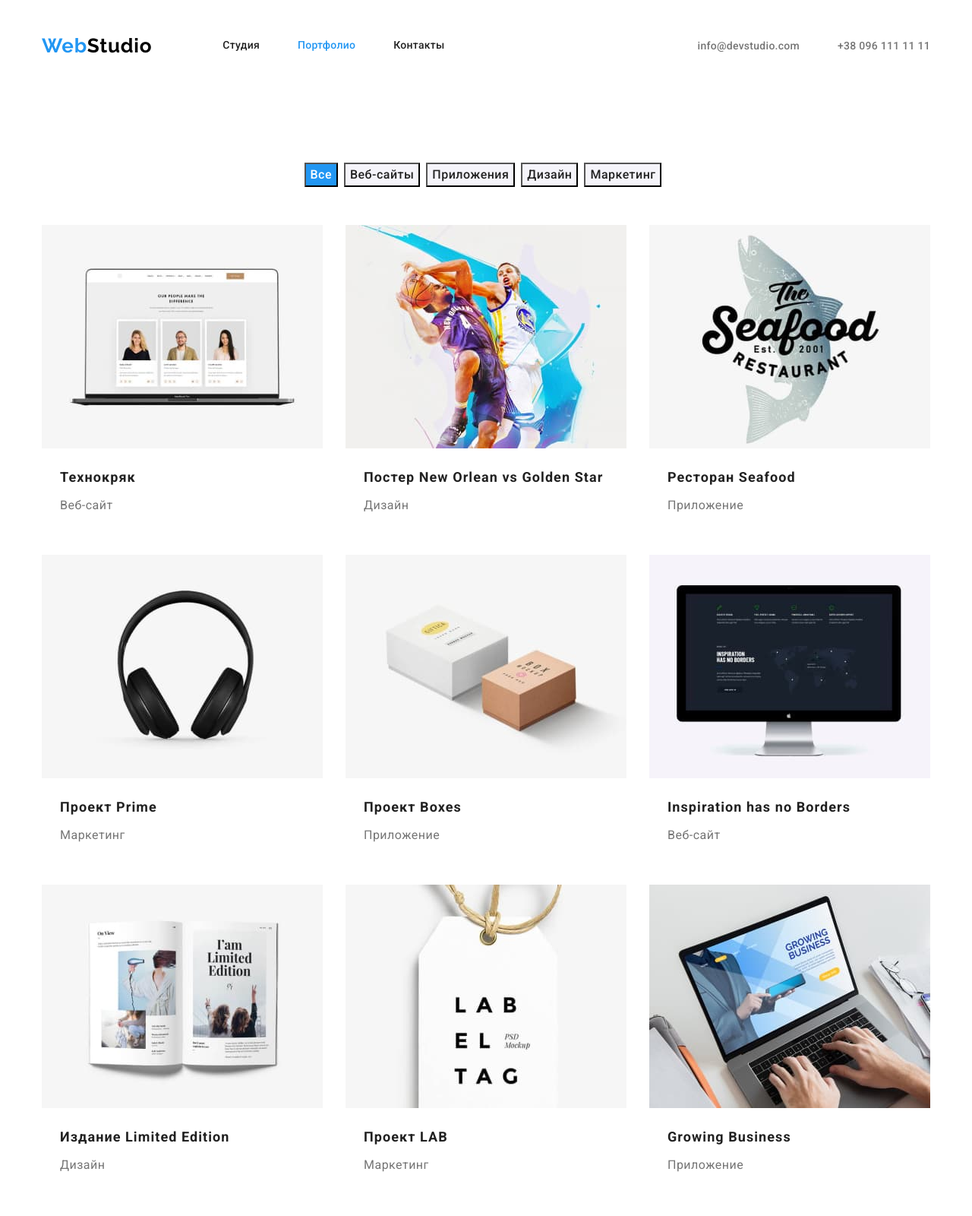
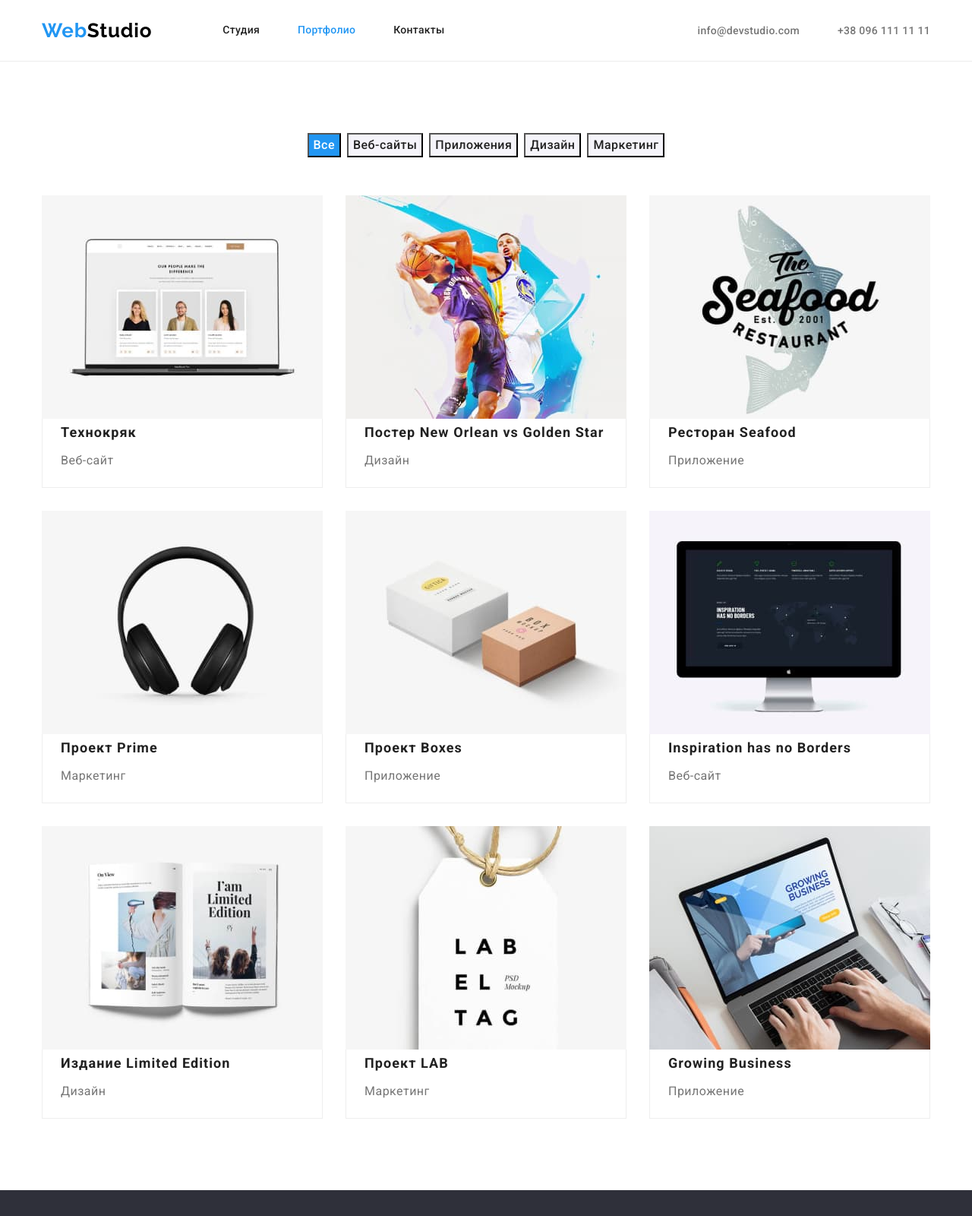
Before and after one commit to bodikzilvova/goit-markup-hw-03, a plain HTML site: page portfolio.html in a window 1280 px wide. Shown: the top 1600 px of the page at 76% size. Drawn offline with nearby package versions, Linux system fonts and the light colour scheme.

Commit message:
fixed-hw-3

```diff
--- a/css/style.css
+++ b/css/style.css
@@ -71,6 +71,7 @@ ul {
 
 .header {
     background-color: var(--white-color);
+    border-bottom: 1px solid #ECECEC;
 }
 
 .header-container {
@@ -112,8 +113,8 @@ ul {
 }
 
 .link {
-    padding-top: 52px;
-    padding-bottom: 52px;
+    padding-top: 32px;
+    padding-bottom: 32px;
     display: block;
 }
 
@@ -165,6 +166,7 @@ ul {
 
 .hero-section {
     background-color: var(--blackhero-color);
+    padding: 200px 0;
 
 }
 
@@ -228,7 +230,10 @@ ul {
     letter-spacing: 0.03em;
 }
 
+.occupation-section{
+    padding-top: 0;
 
+}
 .occupation {
     color: var(--main-color);
     margin-bottom: 50px;
@@ -248,7 +253,7 @@ ul {
     margin-right: 30px;
 }
 
-.occupation-content :last-child {
+.occupation-content:last-child {
     margin-right: 0px;
 }
 
@@ -276,6 +281,9 @@ ul {
 .team-content {
     margin-right: 30px;
 }
+.team-content:last-child {
+    margin-right: 0px;
+}
 
 .team-name {
     color: var(--main-color);
@@ -284,8 +292,7 @@ ul {
     font-weight: 500;
     font-size: 16px;
     line-height: 1.19;
-    padding-top: 30px;
-    padding-bottom: 10px;
+    margin-bottom: 10px;
     letter-spacing: 0.03em;
 }
 
@@ -295,8 +302,14 @@ ul {
     text-align: center;
     font-size: 16px;
     line-height: 1.19;
+
+    letter-spacing: 0.03em;
+}
+.text-team{
+    color: var(--grey-color);
+        background: var(--white-color);
+    padding-top: 30px;
     padding-bottom: 30px;
-    letter-spacing: 0.03em;
 }
 
 .footer {
@@ -336,7 +349,7 @@ address {
     margin-bottom: 9px;
 }
 
-.footer-item :last-child {
+.footer-item:last-child {
     margin-bottom: 0px;
 }
 
@@ -369,15 +382,15 @@ address {
     display: flex;
     align-items: center;
     justify-content: center;
+    margin-bottom: 50px;
 }
 
 .add-item {
     margin-right: 8px;
-    margin-top: 94px;
-    margin-bottom: 50px;
+
 }
 
-.add-item :last-child {
+.add-item:last-child {
     margin-right: 0px;
 }
 
@@ -420,12 +433,19 @@ address {
 }
 
 .net-item:nth-last-child(-n+3) {
-    margin-bottom: 94px;
+    margin-bottom: 0px;
 }
+.text-flex{
+    padding: 0px 24px 20px 24px;
+    border-left: 1px solid #EEEEEE;
+    border-right: 1px solid #EEEEEE;
+    border-bottom: 1px solid #EEEEEE;
 
+
+}
 .portfolio-titles {
     color: var(--main-color);
-    padding: 20px 24px 4px 24px;
+    margin-bottom: 4px;
 
     font-weight: 700;
     font-size: 18px;
@@ -434,7 +454,7 @@ address {
 }
 
 .portfolio-text {
-    padding: 0px 24px 20px 24px;
+
     font-size: 16px;
     line-height: 1.87;
     letter-spacing: 0.03em;
--- a/portfolio.html
+++ b/portfolio.html
@@ -46,7 +46,7 @@
       </div>
     </header>
     <main>
-      <section>
+      <section class="section">
         <div class="container">
           <!--Скриті загаловки-->
           <h1 class="visually-hidden">Наші роботи</h1>
@@ -66,8 +66,10 @@
                 width="370"
                 height="294"
               />
+              <div class="text-flex">
                 <h2 class="portfolio-titles">Технокряк</h2>
                 <p class="portfolio-text">Веб-сайт</p>
+              </div>
             </li>
             <li class="net-item">
               <img
@@ -76,8 +78,10 @@
                 width="370"
                 height="294"
               />
+              <div class="text-flex">
                 <h2 lang="en" class="portfolio-titles">Постер New Orlean vs Golden Star</h2>
                 <p class="portfolio-text">Дизайн</p>
+              </div>
             </li>
             <li class="net-item">
               <img
@@ -86,8 +90,10 @@
                 width="370"
                 height="294"
               />
+              <div class="text-flex">
                 <h2 lang="en" class="portfolio-titles">Ресторан Seafood</h2>
                 <p class="portfolio-text">Приложение</p>
+              </div>
             </li>
             <li class="net-item">
               <img
@@ -96,8 +102,10 @@
                 width="370"
                 height="294"
               />
+              <div class="text-flex">
                 <h2 lang="en" class="portfolio-titles">Проект Prime</h2>
                 <p class="portfolio-text">Маркетинг</p>
+              </div>
             </li>
             <li class="net-item">
               <img
@@ -106,8 +114,10 @@
                 width="370"
                 height="294"
               />
+              <div class="text-flex">
                 <h2 lang="en" class="portfolio-titles">Проект Boxes</h2>
                 <p class="portfolio-text">Приложение</p>
+              </div>
             </li>
             <li class="net-item">
               <img
@@ -116,13 +126,18 @@
                 width="370"
                 height="294"
               />
+              <div class="text-flex">
                 <h2 lang="en" class="portfolio-titles">Inspiration has no Borders</h2>
                 <p class="portfolio-text">Веб-сайт</p>
+              </div>
             </li>
             <li class="net-item">
               <img src="./images/img-portfolio/img-book.jpg" alt="Книга" width="370" height="294" />
+
+              <div class="text-flex">
                 <h2 class="portfolio-titles">Издание Limited Edition</h2>
                 <p class="portfolio-text">Дизайн</p>
+              </div>
             </li>
             <li class="net-item">
               <img
@@ -131,8 +146,10 @@
                 width="370"
                 height="294"
               />
+              <div class="text-flex">
                 <h2 lang="en" class="portfolio-titles">Проект LAB</h2>
                 <p class="portfolio-text">Маркетинг</p>
+              </div>
             </li>
             <li class="net-item">
               <img
@@ -141,8 +158,10 @@
                 width="370"
                 height="294"
               />
+              <div class="text-flex">
                 <h2 class="portfolio-titles">Growing Business</h2>
                 <p class="portfolio-text">Приложение</p>
+              </div>
             </li>
           </ul>
         </div>
```
Also changed, not shown: index.html (+10 -2 lines). Lines whose indentation alone changed are shown as unchanged.
